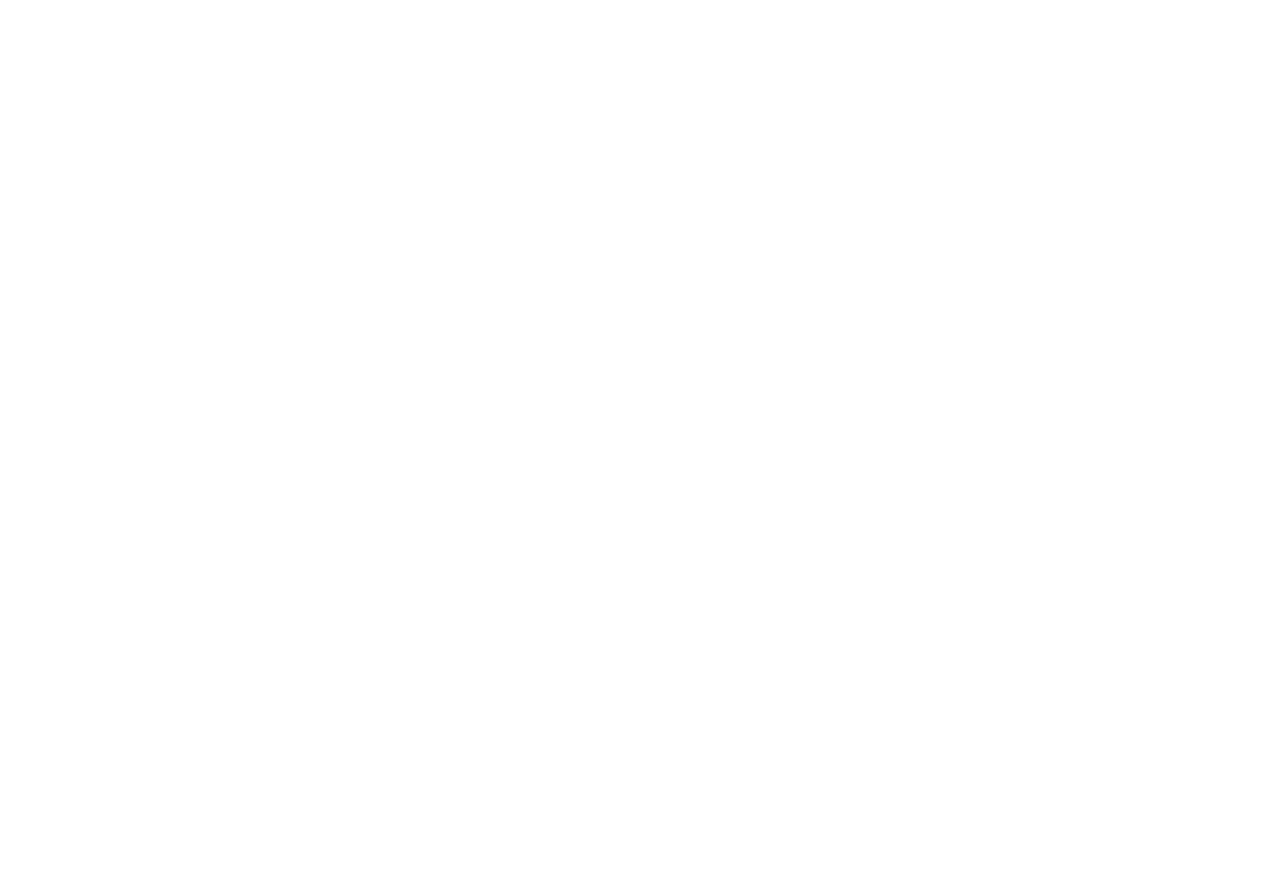
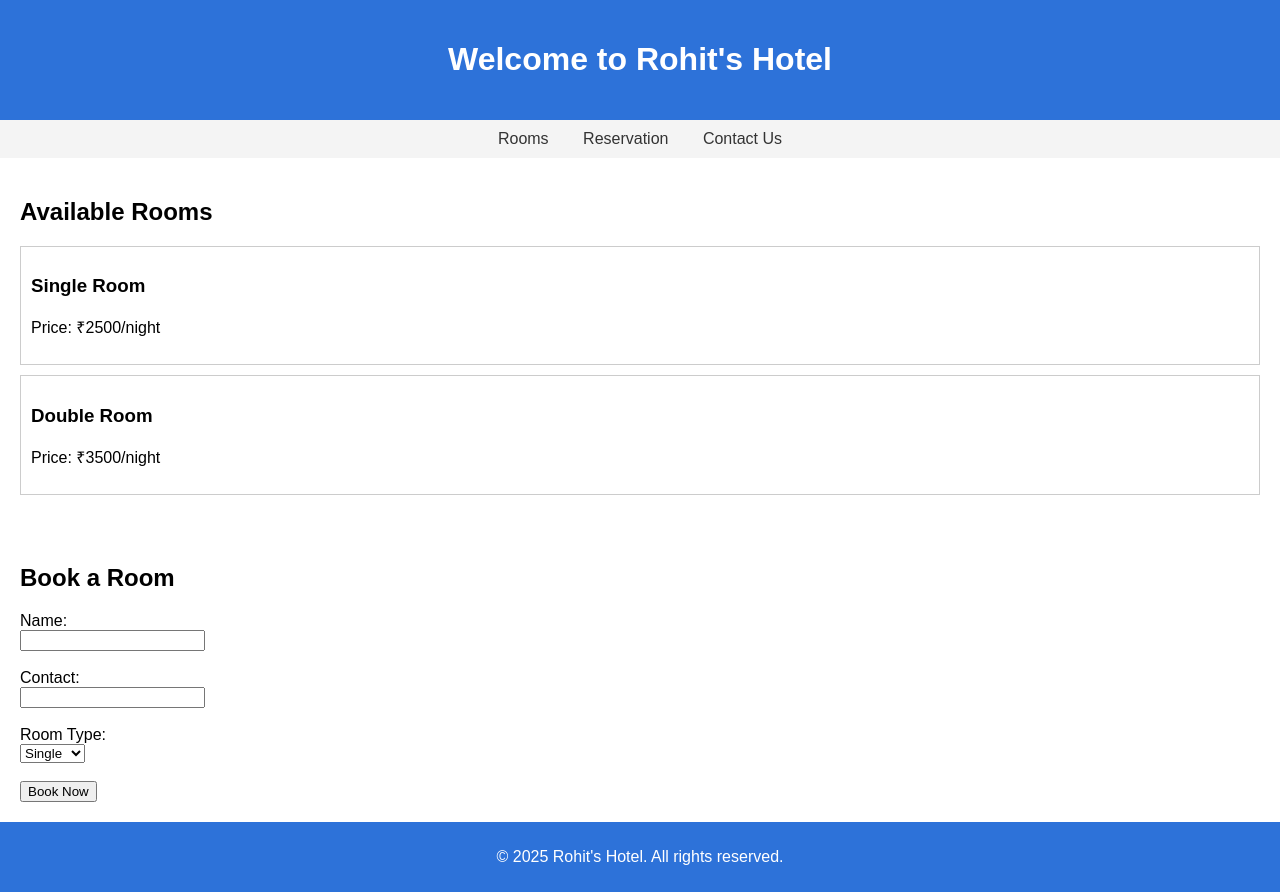
Before and after one commit to jadon2435/Hotel-management-system, a website: page index.html in a window 1280 px wide. Before the commit the page ends 800 px from the top, so only its background shows below. Drawn offline with Linux system fonts and the light colour scheme.

Commit message:
Add style.js

```diff
--- a/index.html
+++ b/index.html
@@ -1,12 +1,61 @@
+
 <!DOCTYPE html>
 <html lang="en">
 <head>
     <meta charset="UTF-8">
-    <meta name="viewport" content="width=device-width, initial-scale=1.0">
-    <title>Document</title>
+    <title>Hotel Management System</title>
+    <style>
+        body { font-family: Arial, sans-serif; margin: 0; padding: 0; }
+        header { background-color: #2d72d9; color: white; padding: 20px; text-align: center; }
+        nav { background-color: #f4f4f4; padding: 10px; text-align: center; }
+        nav a { margin: 0 15px; text-decoration: none; color: #333; }
+        section { padding: 20px; }
+        .room { border: 1px solid #ccc; padding: 10px; margin: 10px 0; }
+        footer { background-color: #2d72d9; color: white; text-align: center; padding: 10px; }
+    </style>
 </head>
 <body>
-    <h1></h1>
+
+    <header>
+        <h1>Welcome to Rohit's Hotel</h1>
+    </header>
+
+    <nav>
+        <a href="#rooms">Rooms</a>
+        <a href="#reservation">Reservation</a>
+        <a href="#contact">Contact Us</a>
+    </nav>
+
+    <section id="rooms">
+        <h2>Available Rooms</h2>
+        <div class="room">
+            <h3>Single Room</h3>
+            <p>Price: ₹2500/night</p>
+        </div>
+        <div class="room">
+            <h3>Double Room</h3>
+            <p>Price: ₹3500/night</p>
+        </div>
+    </section>
+
+    <section id="reservation">
+        <h2>Book a Room</h2>
+        <form>
+            <label>Name:<br><input type="text" name="name" required></label><br><br>
+            <label>Contact:<br><input type="text" name="contact" required></label><br><br>
+            <label>Room Type:<br>
+                <select name="room_type">
+                    <option>Single</option>
+                    <option>Double</option>
+                </select>
+            </label><br><br>
+            <input type="submit" value="Book Now">
+        </form>
+    </section>
+
+    <footer>
+        <p>&copy; 2025 Rohit's Hotel. All rights reserved.</p>
+    </footer>
 
 </body>
 </html>
--- a/style.css
+++ b/style.css
@@ -0,0 +1,71 @@
+
+* {
+  margin: 0;
+  padding: 0;
+  box-sizing: border-box;
+  font-family: 'Segoe UI', Tahoma, Geneva, Verdana, sans-serif;
+}
+
+
+body {
+  background-color: #f5f5f5;
+  color: #333;
+  line-height: 1.6;
+  padding: 20px;
+}
+
+.header {
+  background-color: #003366;
+  color: #fff;
+  padding: 20px;
+  text-align: center;
+}
+
+.navbar {
+  background-color: #006699;
+  overflow: hidden;
+}
+.navbar a {
+  float: left;
+  display: block;
+  color: white;
+  padding: 14px 20px;
+  text-decoration: none;
+}
+.navbar a:hover {
+  background-color: #004d80;
+}
+
+.booking-form {
+  background-color: white;
+  padding: 20px;
+  margin: 20px 0;
+  border-radius: 10px;
+  box-shadow: 0 0 10px rgba(0, 0, 0, 0.1);
+}
+.booking-form label {
+  display: block;
+  margin-bottom: 8px;
+}
+.booking-form input,
+.booking-form select {
+  width: 100%;
+  padding: 10px;
+  margin-bottom: 15px;
+}
+
+
+.room-table {
+  width: 100%;
+  border-collapse: collapse;
+  margin-top: 20px;
+}
+.room-table th,
+.room-table td {
+  border: 1px solid #ccc;
+  padding: 10px;
+  text-align: left;
+}
+.room-table th {
+  background-color: #e6f2ff;
+}
```
Also changed, not shown: package.json (added, +17 -0 lines), style.js (+27 -0 lines), backend/models/booking.js (added), backend/models/room.js (added), backend/models/user.js (added), 1 other file.
